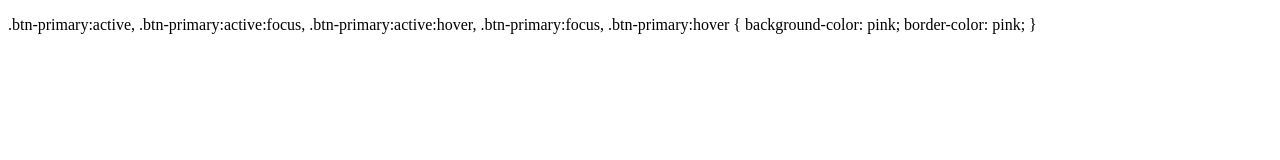
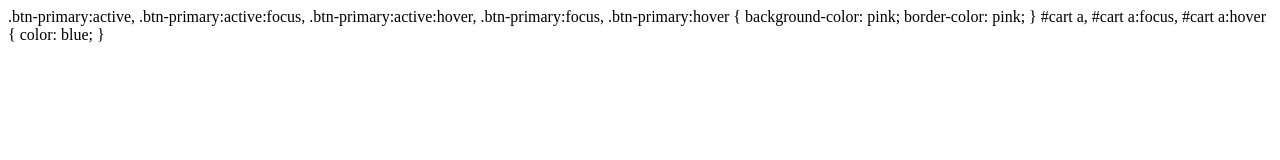
Before and after one commit to lanzilani/css, a plain HTML site: page index.html in a window 1280 px wide. Drawn offline with Linux system fonts and the light colour scheme.

Commit message:
Add files via upload

```diff
--- a/index.html
+++ b/index.html
@@ -6,9 +6,9 @@
 
 
 
-<body>
 
-	 <p>
+
+
 		.btn-primary:active,
 		.btn-primary:active:focus,
 		.btn-primary:active:hover,
@@ -17,9 +17,13 @@
 			background-color: pink;
 			border-color: pink;
 		}
-	</p>
+
+		#cart a, #cart a:focus, #cart a:hover {
+			color: blue;
+		}
 
 
-</body>
+
+
 
 </html>
```
